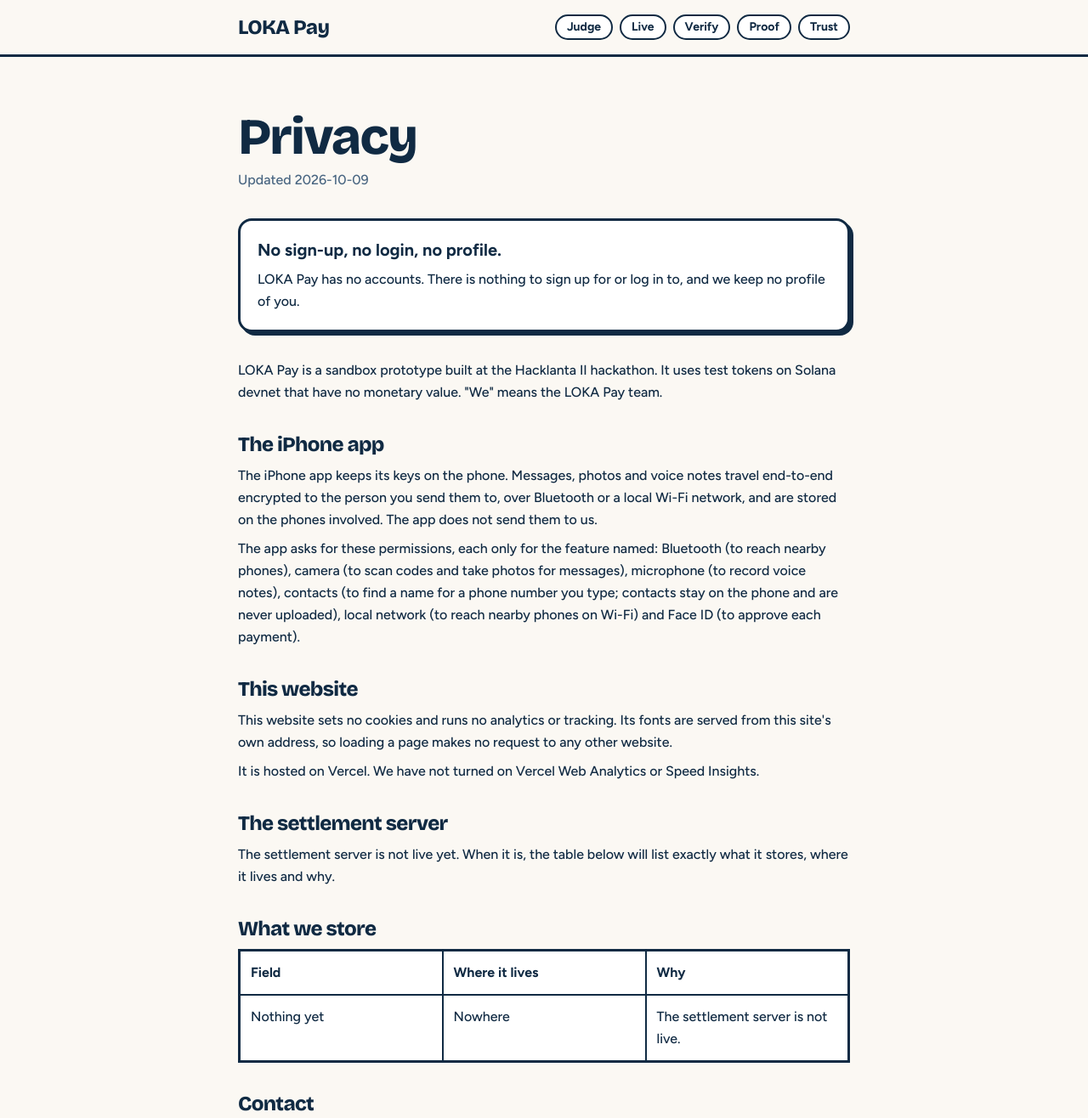
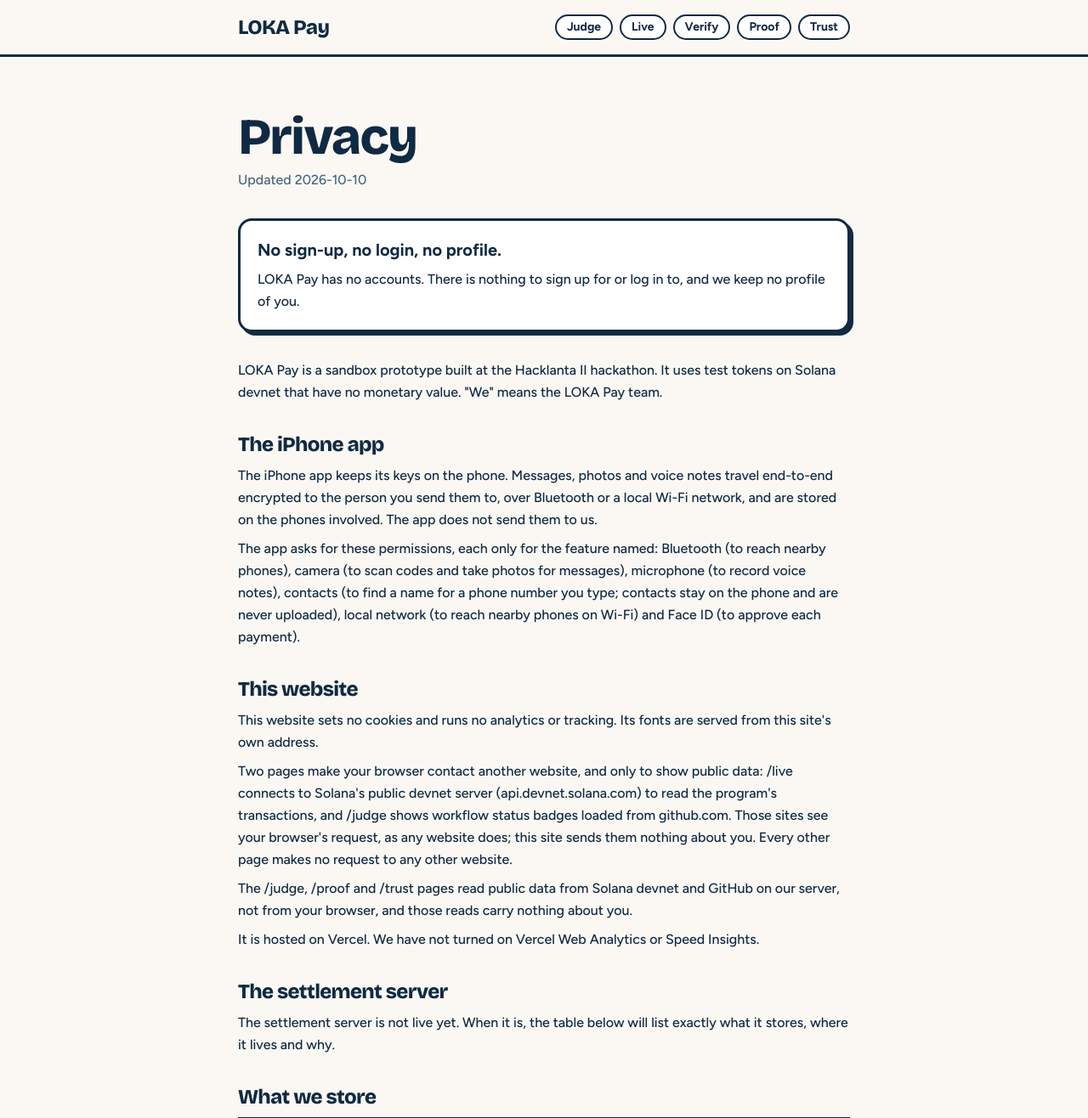
Before and after one commit to StephenSook/loka-pay, a Next.js app in the folder web/: page /privacy in a window 1280 px wide. Shown: the top 1316 px of the page at 85% size. Built offline with nearby package versions, Linux system fonts and the light colour scheme.

Commit message:
docs(web): privacy names the two pages that contact another site

```diff
--- a/web/app/privacy/page.tsx
+++ b/web/app/privacy/page.tsx
@@ -10,7 +10,7 @@
   description: "LOKA Pay privacy policy: no sign-up, no login, no profile.",
 };
 
-const UPDATED = "2026-10-09";
+const UPDATED = "2026-10-10";
 
 function Section({ title, children }: { title: string; children: React.ReactNode }) {
   return (
@@ -62,7 +62,18 @@
       <Section title="This website">
         <p>
           This website sets no cookies and runs no analytics or tracking. Its fonts are served from
-          this site&apos;s own address, so loading a page makes no request to any other website.
+          this site&apos;s own address.
+        </p>
+        <p>
+          Two pages make your browser contact another website, and only to show public data: /live
+          connects to Solana&apos;s public devnet server (api.devnet.solana.com) to read the
+          program&apos;s transactions, and /judge shows workflow status badges loaded from
+          github.com. Those sites see your browser&apos;s request, as any website does; this site
+          sends them nothing about you. Every other page makes no request to any other website.
+        </p>
+        <p>
+          The /judge, /proof and /trust pages read public data from Solana devnet and GitHub on our
+          server, not from your browser, and those reads carry nothing about you.
         </p>
         <p>
           It is hosted on Vercel. We have not turned on Vercel Web Analytics or Speed Insights.
```
Also changed, not shown: 1 other file (tests, documents, lock files or other folders).
